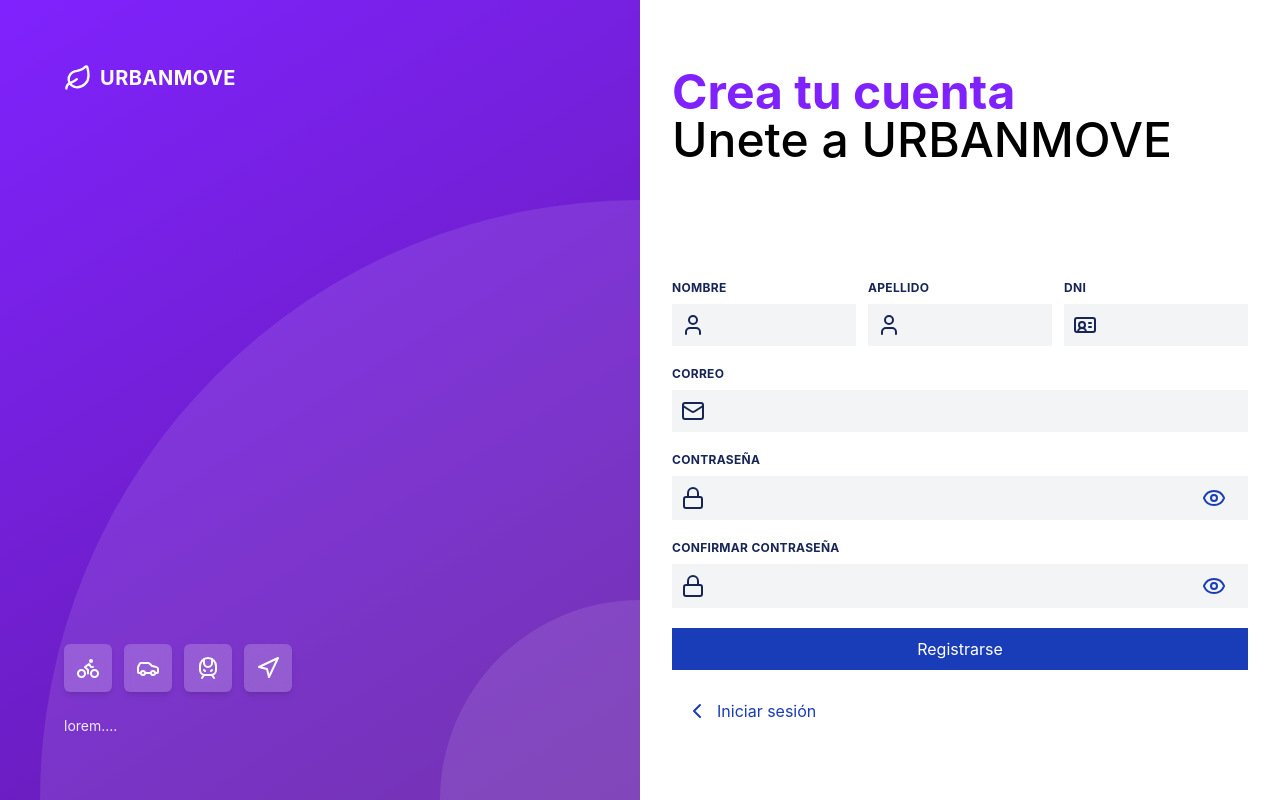
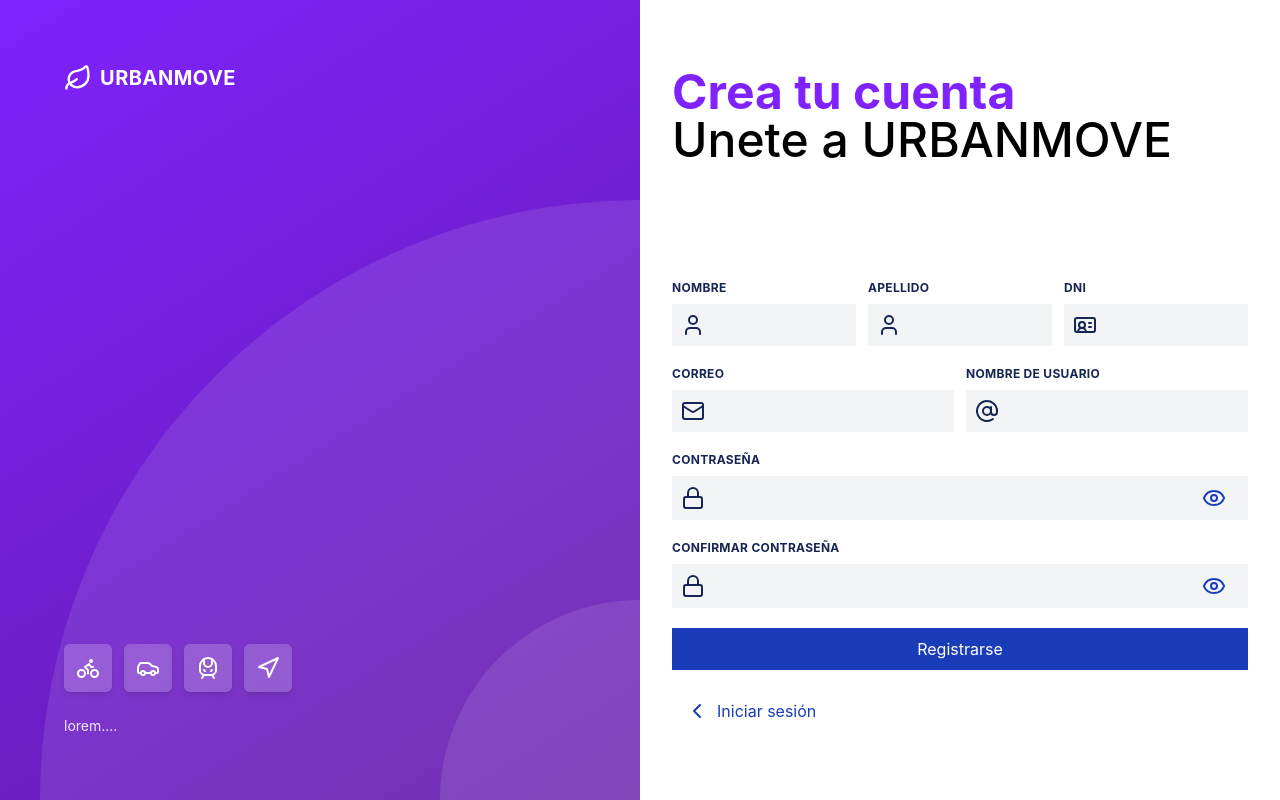
Before and after one commit to rodriguezhq/URBANMOVE, a React (Vite) app in the folder urbanmove_proyecto.client/: page /register in a window 1280 px wide. Built offline with nearby package versions, Linux system fonts and the light colour scheme; no server answers.

Commit message:
correccion a registrar validaciones  y nombre de usuario

```diff
--- a/urbanmove_proyecto.client/src/Types/RegisterType.ts
+++ b/urbanmove_proyecto.client/src/Types/RegisterType.ts
@@ -2,6 +2,7 @@ export interface RegisterType{
     nombres: string;
     apellidos: string;
     dni: string;
+    userName: string;
     email: string;
     password: string;
     confirmPassword: string;
--- a/urbanmove_proyecto.client/src/views/Register.tsx
+++ b/urbanmove_proyecto.client/src/views/Register.tsx
@@ -1,15 +1,17 @@
 import { useNavigate } from "react-router-dom";
 import AppButton from "../Components/AppButton";
-import { ChevronLeft, Eye, EyeOff, IdCard, Lock, Mail, User } from 'lucide-react';
+import { AtSign, ChevronLeft, Eye, EyeOff, IdCard, Lock, Mail, User } from 'lucide-react';
 import { useEffect, useState } from 'react';
 import AppInput from '../Components/AppInput';
 import Spinner from '../Components/Spinner';
 import { useAuth } from '../Hooks/useAuth';
+import { isAxiosError } from 'axios';
 
 function Register() {
     const [name, setName] = useState('');
     const [lastName, setLastName] = useState('');
     const [dni, setDni] = useState('');
+    const [userName, setUserName] = useState('');
     const [email, setEmail] = useState('');
     const [password, setPassword] = useState('');
     const [confirmPassword, setConfirmPassword] = useState('');
@@ -31,14 +33,14 @@ function Register() {
 
         setSubmitting(true);
         try {
-            const success = await register({ nombres: name, apellidos: lastName, dni, email, password, confirmPassword });
-            if (success) {
+            await register({ nombres: name, apellidos: lastName, dni, userName, email, password, confirmPassword });
             navigate('/app');
+        } catch (err) {
+            if (isAxiosError(err) && err.response?.data?.message) {
+                setError(err.response.data.message);
             } else {
                 setError('No se completo el registro');
             }
-        } catch {
-            setError('No se completo el registro');
         } finally {
             setSubmitting(false);
         }
@@ -90,6 +92,7 @@ function Register() {
                             leading={<IdCard />} />
                     </div>
 
+                    <div className='flex w-full gap-3'>
                         <AppInput
                             label="Correo"
                             appearance='filled'
@@ -97,6 +100,16 @@ function Register() {
                             containerClassName='w-full'
                             value={email} onChange={(e) => setEmail(e.target.value)}
                             leading={<Mail />} />
+
+                        <AppInput
+                            label="Nombre de usuario"
+                            appearance='filled'
+                            type="text"
+                            containerClassName='w-full'
+                            value={userName} onChange={(e) => setUserName(e.target.value)}
+                            required
+                            leading={<AtSign />} />
+                    </div>
 
                     <AppInput
                         label="Contraseña"
```
Also changed, not shown: 2 other files (tests, documents, lock files or other folders). Lines whose indentation alone changed are shown as unchanged.
